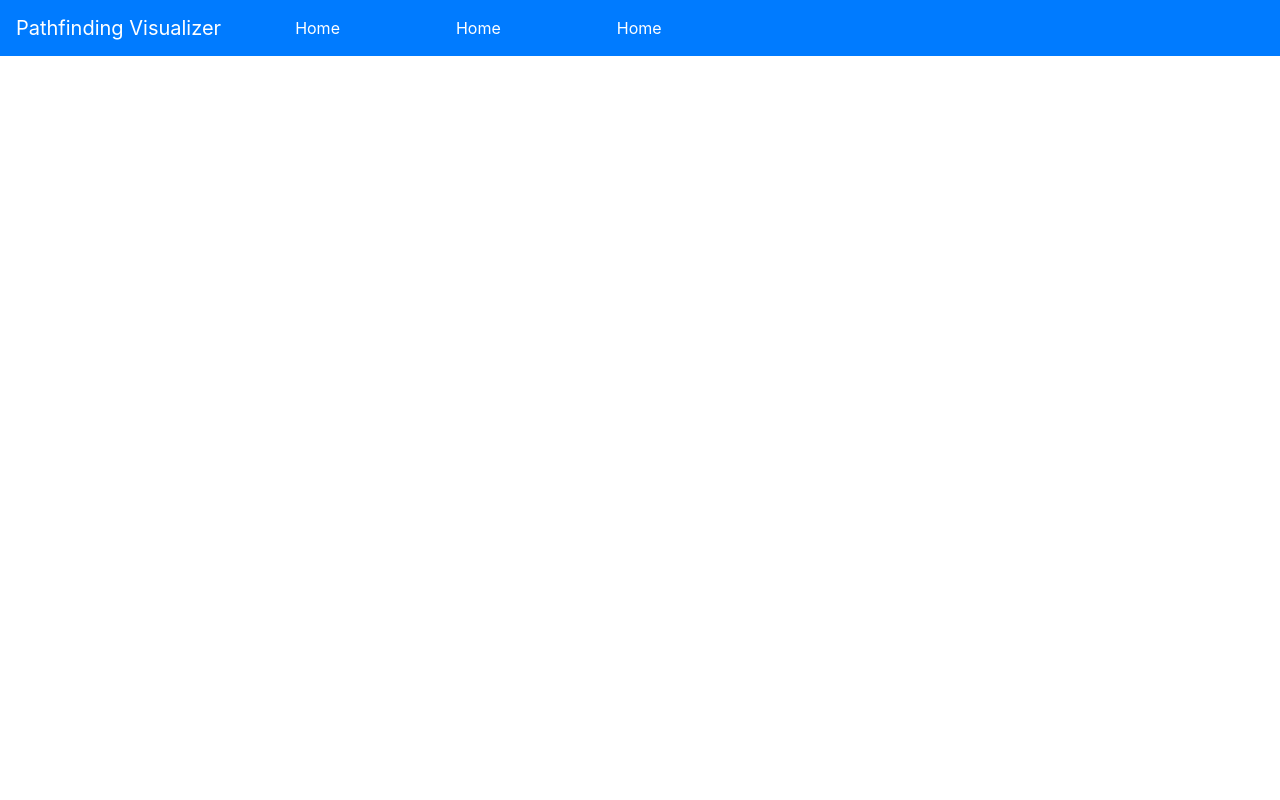
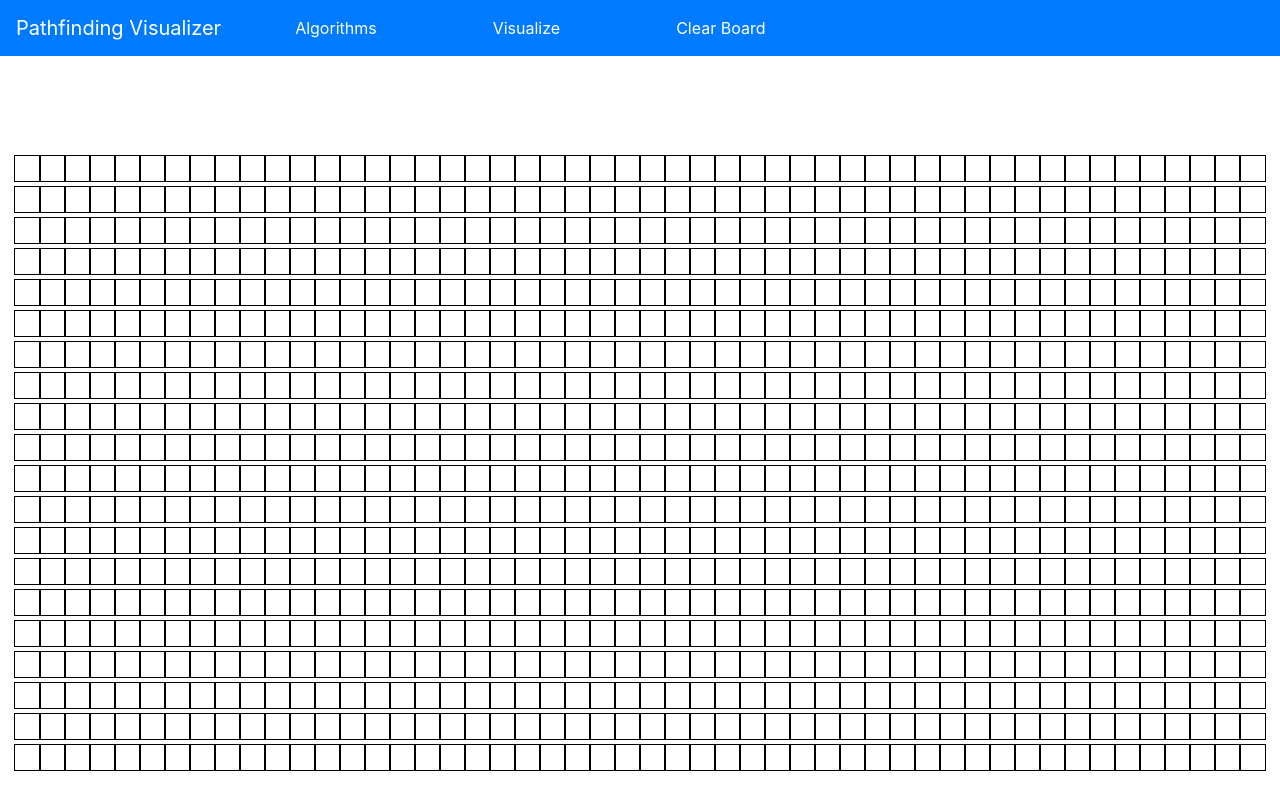
Before and after one commit to mingchengzack/Path-Finding-Visualizer, a React (Create React App) app: page / in a window 1280 px wide. Built offline with nearby package versions, Linux system fonts and the light colour scheme.

Commit message:
created grid

```diff
--- /dev/null
+++ b/src/components/Grid.jsx
@@ -0,0 +1,45 @@
+import React, { Component } from "react";
+import Node from "./Node";
+
+import "./Node.css";
+
+class Grid extends Component {
+  constructor(props) {
+    super(props);
+    this.state = { grid: [] };
+  }
+
+  componentDidMount() {
+    const rows = this.props.rows;
+    const cols = this.props.cols;
+    const grid = [];
+
+    for (let i = 0; i < rows; i++) {
+      let row = [];
+      for (let j = 0; j < cols; j++) {
+        row.push([]);
+      }
+      grid.push(row);
+    }
+    this.setState({ grid });
+  }
+  render() {
+    const { grid } = this.state;
+
+    return (
+      <div className="grid">
+        {grid.map((row, rowIdx) => {
+          return (
+            <div key={rowIdx}>
+              {row.map((node, nodeIdx) => {
+                return <Node key={nodeIdx}> </Node>;
+              })}
+            </div>
+          );
+        })}
+      </div>
+    );
+  }
+}
+
+export default Grid;
--- a/src/components/Navbar.jsx
+++ b/src/components/Navbar.jsx
@@ -3,17 +3,16 @@ import Navitem from "./Navitem";
 import "./Navbar.css";
 
 class Navbar extends Component {
-  state = {};
   render() {
     return (
-      <nav class="navbar navbar-dark navbar-expand-lg bg-primary">
-        <a class="navbar-brand" href="#">
+      <nav className="navbar navbar-dark navbar-expand-lg bg-primary">
+        <a className="navbar-brand" href="#">
           Pathfinding Visualizer
         </a>
-        <ul class="navbar-nav">
-          <Navitem />
-          <Navitem />
-          <Navitem />
+        <ul className="navbar-nav">
+          <Navitem name={"Algorithms"} />
+          <Navitem name={"Visualize"} />
+          <Navitem name={"Clear Board"} />
         </ul>
       </nav>
     );
--- a/src/components/Navitem.jsx
+++ b/src/components/Navitem.jsx
@@ -1,12 +1,16 @@
 import React, { Component } from "react";
 
 class Navitem extends Component {
-  state = {};
+  constructor(props) {
+    super(props);
+    this.state = { name: props.name };
+  }
+
   render() {
     return (
-      <li class="nav-item active">
-        <a class="nav-link" href="#">
-          Home
+      <li className="nav-item active">
+        <a className="nav-link" href="#">
+          {this.state.name}
         </a>
       </li>
     );
--- /dev/null
+++ b/src/components/Node.css
@@ -0,0 +1,11 @@
+.node {
+  width: 25px;
+  height: 25px;
+  outline: 1px solid black;
+  display: inline-block;
+  margin: auto;
+}
+
+.grid {
+  margin: 100px 0 0;
+}
--- a/src/components/Node.jsx
+++ b/src/components/Node.jsx
@@ -1,9 +1,13 @@
 import React, { Component } from "react";
+import "./Node.css";
 
 class Node extends Component {
-  state = {};
+  constructor(props) {
+    super(props);
+    this.state = {};
+  }
   render() {
-    return <div>hi</div>;
+    return <div className="node"> </div>;
   }
 }
 
--- a/src/components/PathfindingVisualizer.jsx
+++ b/src/components/PathfindingVisualizer.jsx
@@ -1,13 +1,14 @@
 import React, { Component } from "react";
 import Navbar from "./Navbar";
+import Grid from "./Grid";
 import Node from "./Node";
 
 class PathfindingVisualizer extends Component {
-  state = {};
   render() {
     return (
       <div>
         <Navbar />
+        <Grid rows={20} cols={50} />
       </div>
     );
   }
```
